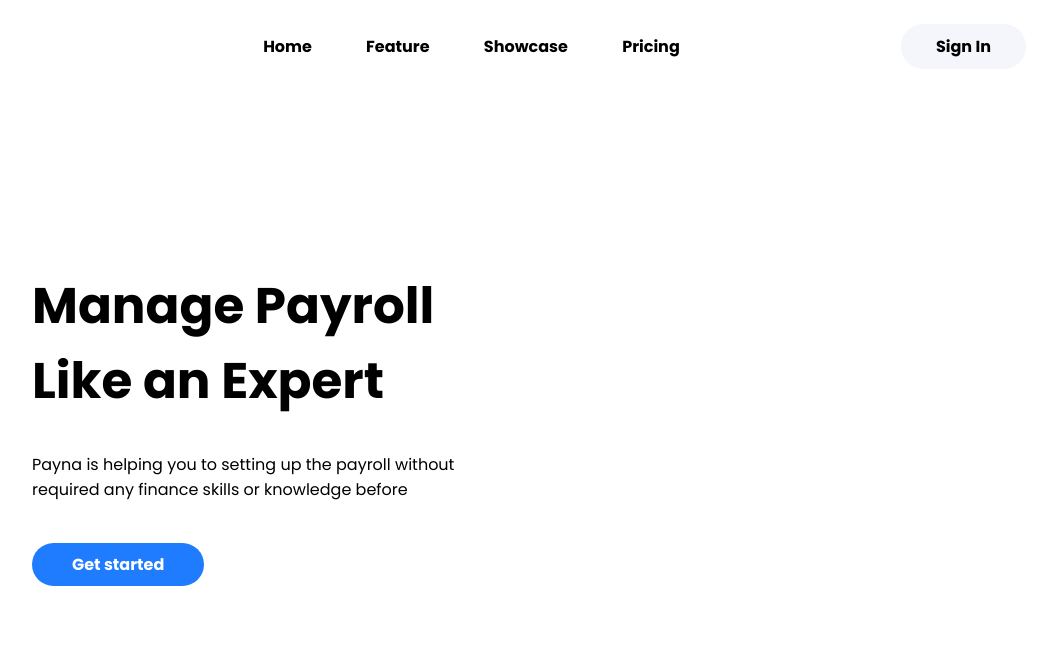
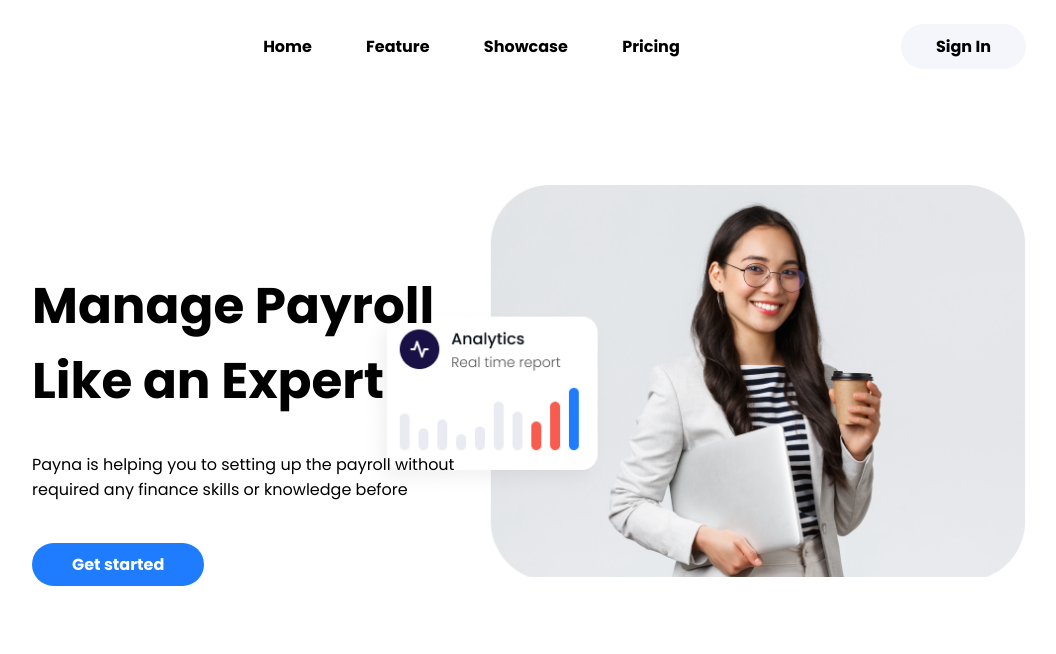
Before and after one commit to bunayyaa16/A12-Html-CSS, a plain HTML site: page index.html in a window 1280 px wide. Shown: the top 654 px of the page, without its empty margins (126-1182 px from the left). Drawn offline with Linux system fonts and the light colour scheme.

Commit message:
Update style.css

```diff
--- a/style.css
+++ b/style.css
@@ -8,7 +8,7 @@ body {
 }
 .hero {
   margin-top: 100px;
-  background-image: url(/KelompokA12/assets/hero.png);
+  background-image: url(/assets/hero.png);
   background-size: cover;
 }
 
```
